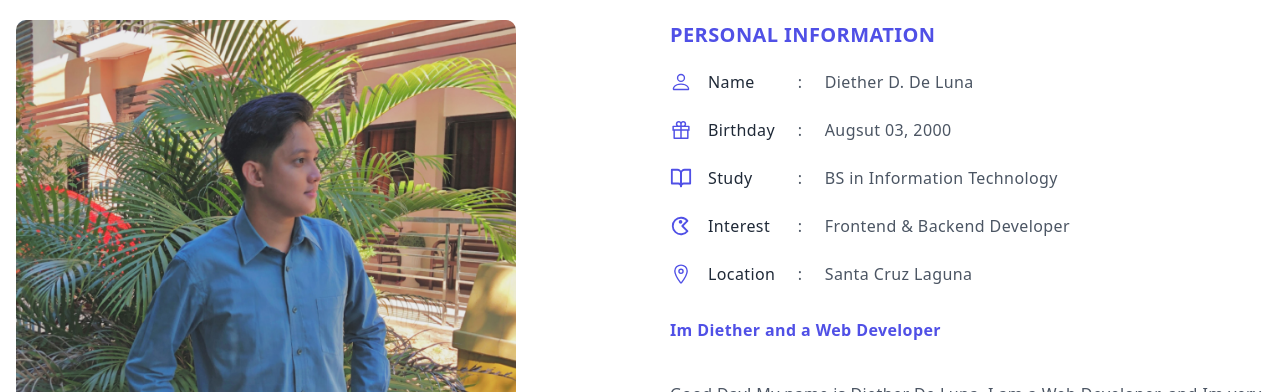
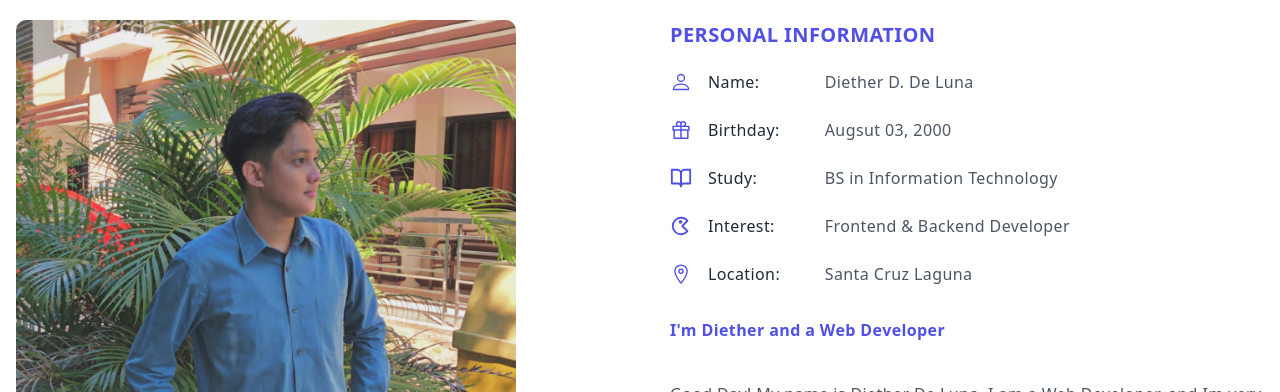
Before and after one commit to DietherDeLuna/reactjs-portfolio, a Next.js app: page /about in a window 1280 px wide. Shown: the part 191-583 px from the top of the page. Built offline with nearby package versions, Linux system fonts and the light colour scheme.

Commit message:
Update About.js

```diff
--- a/components/About.js
+++ b/components/About.js
@@ -23,7 +23,7 @@ const About = () => {
     <section className='container mx-auto py-10 px-4'>
 
         <motion.div
-        variants={fadeIn('down', 0.2)}
+        variants={fadeIn('up', 0.2)}
         initial='hidden'
         whileInView={'show'}
         viewport={{ once: true, amount: 0.7 }}
@@ -51,7 +51,7 @@ const About = () => {
             <div>
 
               <motion.div
-              variants={fadeIn('left', 0.2)}
+              variants={fadeIn('up', 0.2)}
               initial='hidden'
               whileInView={'show'}
               viewport={{ once: true, amount: 0.7 }}
@@ -64,7 +64,7 @@ const About = () => {
               </motion.div>
 
               <motion.div
-              variants={fadeIn('left', 0.4)}
+              variants={fadeIn('up', 0.4)}
               initial='hidden'
               whileInView={'show'}
               viewport={{ once: true, amount: 0.7 }}
@@ -75,17 +75,17 @@ const About = () => {
 
                   <div className='flex gap-4 items-center font-medium'>
                   <BsPerson className='text-[#5050e6] text-[15px] md:text-[22px]'/>
-                    Name
+                    Name:
                   </div>
 
                   <div className='flex gap-4 items-center font-medium'>
                   <AiOutlineGift className='text-[#5050e6] text-[15px] md:text-[22px]'/>
-                    Birthday
+                    Birthday:
                   </div>
 
                   <div className='flex gap-4 items-center font-medium'>
                   <FiBookOpen className='text-[#5050e6] text-[15px] md:text-[22px]'/>
-                    Study
+                    Study:
                   </div>
 
                   {/* <div className='flex gap-4 items-center font-medium'>
@@ -95,27 +95,16 @@ const About = () => {
 
                   <div className='flex gap-4 items-center font-medium'>
                   <TbPacman className='text-[#5050e6] text-[15px] md:text-[22px]'/>
-                    Interest
+                    Interest:
                   </div>
 
                   <div className='flex gap-4 items-center font-medium'>
                   <IoLocationOutline className='text-[#5050e6] text-[15px] md:text-[22px]'/>
-                    Location
+                    Location:
                   </div>
 
                 </div>
                 {/*End Description*/}
-
-                <div className='flex flex-col gap-6 text-gray-600'>
-
-                  <div>:</div>
-                  <div>:</div>
-                  <div>:</div>
-                  {/* <div>:</div> */}
-                  <div>:</div>
-                  <div>:</div>
-
-                </div>
 
                 <div className='flex flex-col gap-6 text-gray-600 text-[15px] md:text-[16px]'>
 
@@ -133,16 +122,16 @@ const About = () => {
               <div className='max-w-[800px]'>
 
                 <motion.h2
-                variants={fadeIn('left', 0.6)}
+                variants={fadeIn('up', 0.6)}
                 initial='hidden'
                 whileInView={'show'}
                 viewport={{ once: true, amount: 0.7 }}
                 className='font-bold mt-8 mb-10 text-[#5050e6]'>
-                  Im Diether and a Web Developer
+                  I'm Diether and a Web Developer
                 </motion.h2>
 
                 <motion.div
-                variants={fadeIn('left', 0.8)}
+                variants={fadeIn('up', 0.8)}
                 initial='hidden'
                 whileInView={'show'}
                 viewport={{ once: true, amount: 0.7 }}>
```
